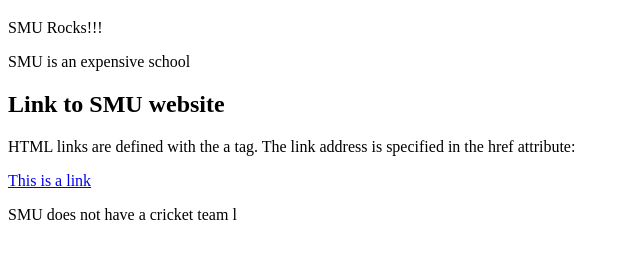
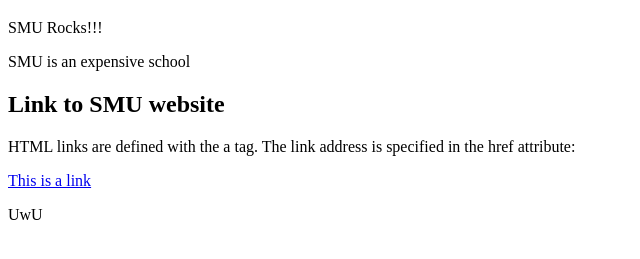
Before and after one commit to smug-dev/gitlab, a plain HTML site: page index.html in a window 1280 px wide. Shown: the part 61-320 px from the top of the page, without its empty margins (0-640 px from the left). Drawn offline with Linux system fonts and the light colour scheme.

Commit message:
Update index.html

```diff
--- a/index.html
+++ b/index.html
@@ -19,7 +19,7 @@
 
 <a href="https://www.smu.edu/">This is a link</a>
 
-<p>SMU does not have a cricket team l</p>
+<p>UwU</p>
 
 
 
```
